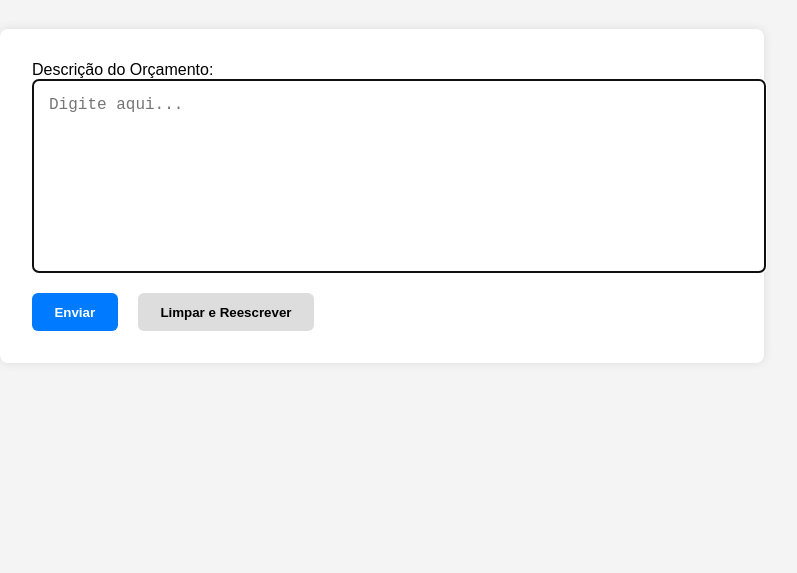
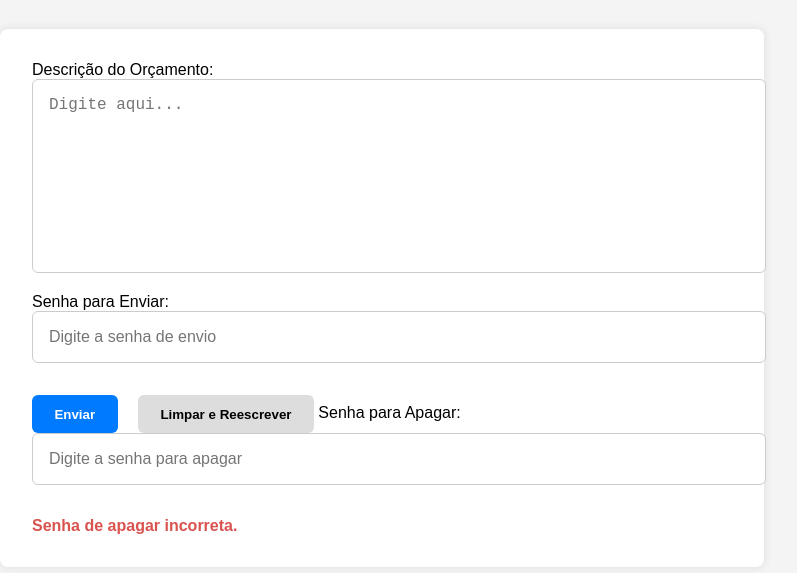
Before and after one commit to MarcosDev-Softwere/R.A.J-3.0, a plain HTML site: page index.html in a window 1280 px wide. Both pictures are taken after a click on the button "Limpar e Reescrever". Shown: the part 101-674 px from the top of the page, without its empty margins (258-1055 px from the left). Drawn offline with Linux system fonts and the light colour scheme.

Commit message:
Atualização no Projeto Orçamento Interativo
Adicionei autenticação por senha para envio e exclusão de orçamentos, trazendo mais segurança e controle ao usuário. Agora, o orçamento só pode ser salvo ou apagado mediante validação de senha, com feedback visual para cada ação.

🛠️ Melhorias implementadas:

Campo de senha para envio do orçamento

Campo de senha para apagar o orçamento

Validação de senha no front-end

Mensagens de feedback para o usuário

Essa atualização reforça a importância de boas práticas de UX e segurança, mesmo em aplicações simples.

```diff
--- a/index.html
+++ b/index.html
@@ -24,13 +24,17 @@
       box-shadow: 0 0 10px rgba(0,0,0,0.1);
     }
 
-    textarea {
+    textarea, input[type="password"] {
       width: 100%;
-      height: 160px;
       padding: 1rem;
       font-size: 1rem;
       border-radius: 6px;
       border: 1px solid #ccc;
+      margin-bottom: 1rem;
+    }
+
+    textarea {
+      height: 160px;
       resize: none;
     }
 
@@ -60,6 +64,12 @@
     button:last-of-type:hover {
       background-color: #bbb;
     }
+
+    .feedback {
+      margin-top: 1rem;
+      font-weight: bold;
+      color: #d9534f;
+    }
   </style>
 </head>
 <body>
@@ -68,18 +78,32 @@
 
   <div class="form-container">
     <form id="orcamentoForm">
-      <label for="orcamento">Descrição do Orçamento:</label><br>
-      <textarea id="orcamento" placeholder="Digite aqui..."></textarea><br>
+      <label for="orcamento">Descrição do Orçamento:</label>
+      <textarea id="orcamento" placeholder="Digite aqui..."></textarea>
+
+      <label for="senhaEnvio">Senha para Enviar:</label>
+      <input type="password" id="senhaEnvio" placeholder="Digite a senha de envio">
+
       <button type="submit">Enviar</button>
       <button type="button" onclick="limpar()">Limpar e Reescrever</button>
+
+      <label for="senhaApagar">Senha para Apagar:</label>
+      <input type="password" id="senhaApagar" placeholder="Digite a senha para apagar">
     </form>
+
+    <div class="feedback" id="mensagem"></div>
   </div>
 
   <script>
     const form = document.getElementById("orcamentoForm");
     const textarea = document.getElementById("orcamento");
+    const senhaEnvioInput = document.getElementById("senhaEnvio");
+    const senhaApagarInput = document.getElementById("senhaApagar");
+    const mensagem = document.getElementById("mensagem");
 
-    // Ao carregar, verifica se existe orçamento salvo
+    const senhaEnvio = "1234"; // senha para enviar
+    const senhaApagar = "4321"; // senha para apagar
+
     window.addEventListener("load", function () {
       const textoSalvo = localStorage.getItem("orcamentoTexto");
       if (textoSalvo) {
@@ -91,17 +115,34 @@
     form.addEventListener("submit", function (event) {
       event.preventDefault();
       const texto = textarea.value.trim();
-      if (texto) {
+      const senhaDigitada = senhaEnvioInput.value;
+
+      if (!texto) {
+        mensagem.textContent = "Por favor, escreva o orçamento.";
+        return;
+      }
+
+      if (senhaDigitada === senhaEnvio) {
         localStorage.setItem("orcamentoTexto", texto);
         textarea.disabled = true;
+        mensagem.textContent = "Orçamento enviado com sucesso!";
+      } else {
+        mensagem.textContent = "Senha de envio incorreta.";
       }
     });
 
     function limpar() {
-      localStorage.removeItem("orcamentoTexto");
-      textarea.disabled = false;
-      textarea.value = "";
-      textarea.focus();
+      const senhaDigitada = senhaApagarInput.value;
+
+      if (senhaDigitada === senhaApagar) {
+        localStorage.removeItem("orcamentoTexto");
+        textarea.disabled = false;
+        textarea.value = "";
+        mensagem.textContent = "Orçamento apagado.";
+        textarea.focus();
+      } else {
+        mensagem.textContent = "Senha de apagar incorreta.";
+      }
     }
   </script>
 
```
